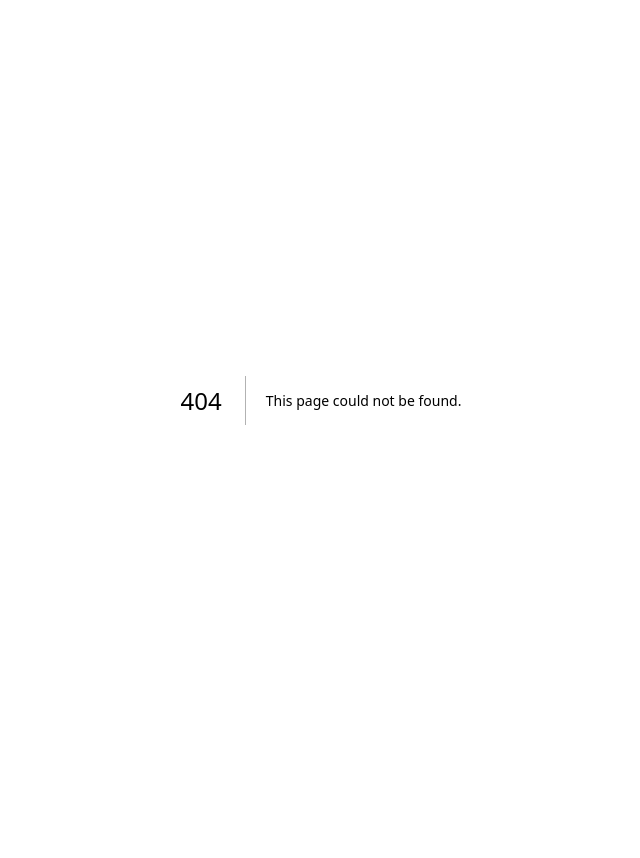
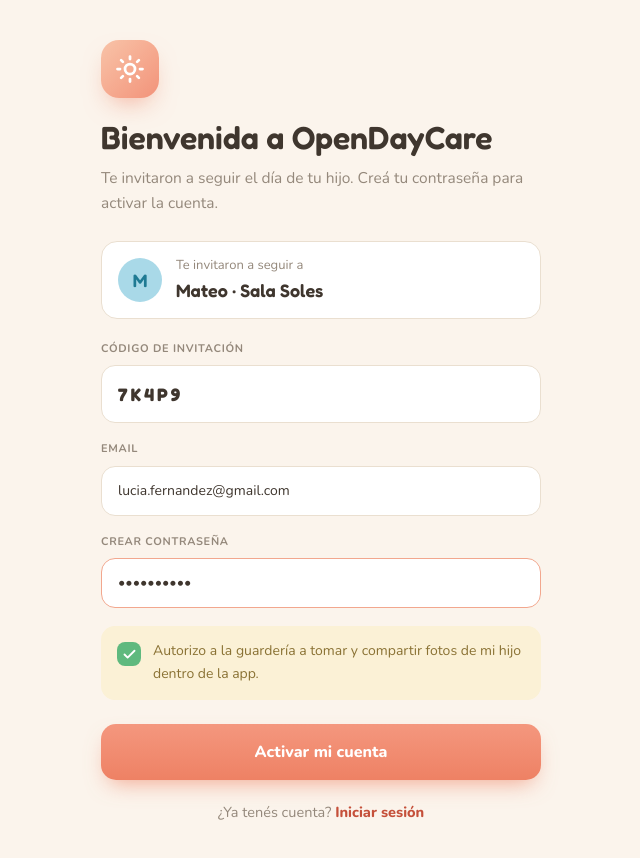
Before and after one commit to AnaRoGon/open-daycare, a Next.js app: page /activate in a window 1280 px wide. Before the commit this address had no page. Shown: the top 858 px of the page, without its empty margins (319-959 px from the left). Before the commit the page ends 800 px from the top, so only its background shows below. Built offline with nearby package versions, Linux system fonts and the light colour scheme.

Commit message:
Step 03: Create activate page

```diff
--- /dev/null
+++ b/app/(auth)/activate/page.tsx
@@ -0,0 +1,95 @@
+import Link from "next/link";
+
+export default function ActivatePage() {
+  return (
+    <div className="min-h-screen flex items-center justify-center bg-[#FBF4EC] px-5 py-10">
+      <div className="w-full max-w-[440px]">
+        {/* Icon */}
+        <div className="w-[58px] h-[58px] rounded-[18px] bg-gradient-to-br from-[#F8C3A8] to-[#F2937A] flex items-center justify-center mb-5.5 shadow-[0_12px_26px_-10px_rgba(238,129,100,0.65)]">
+          <svg width="30" height="30" viewBox="0 0 24 24" fill="none" stroke="#fff" strokeWidth="2.2" strokeLinecap="round" strokeLinejoin="round">
+            <circle cx="12" cy="12" r="4" />
+            <path d="M12 2v2M12 20v2M4.9 4.9l1.4 1.4M17.7 17.7l1.4 1.4M2 12h2M20 12h2M4.9 19.1l1.4-1.4M17.7 6.3l1.4-1.4" />
+          </svg>
+        </div>
+
+        {/* Welcome heading */}
+        <h1 className="font-display font-semibold text-[32px] leading-[1.15] mb-2 text-[#3F362E]">
+          Bienvenida a OpenDayCare
+        </h1>
+        <p className="mb-6.5 text-[#94887B] text-[15.5px] leading-relaxed">
+          Te invitaron a seguir el día de tu hijo. Creá tu contraseña para activar la cuenta.
+        </p>
+
+        {/* Child info card */}
+        <div className="flex items-center gap-3.5 bg-white border border-[#EADFD0] rounded-[16px] px-4 py-3.5 mb-5.5">
+          <div className="w-11 h-11 rounded-full bg-[#A9D9E8] text-[#1F7A93] font-display font-semibold text-lg flex items-center justify-center">
+            M
+          </div>
+          <div>
+            <div className="text-[13px] text-[#94887B]">Te invitaron a seguir a</div>
+            <div className="font-display font-semibold text-lg text-[#3F362E]">Mateo · Sala Soles</div>
+          </div>
+        </div>
+
+        {/* Invitation code */}
+        <div className="text-[11px] font-bold tracking-[0.7px] text-[#94887B] mb-2">
+          CÓDIGO DE INVITACIÓN
+        </div>
+        <input
+          defaultValue="7K4P9"
+          readOnly
+          className="w-full px-4 py-3.5 rounded-[14px] border border-[#EADFD0] bg-white text-[#3F362E] text-lg tracking-[3px] font-bold font-display mb-4.5"
+        />
+
+        {/* Email */}
+        <div className="text-[11px] font-bold tracking-[0.7px] text-[#94887B] mb-2">
+          EMAIL
+        </div>
+        <input
+          type="email"
+          defaultValue="lucia.fernandez@gmail.com"
+          readOnly
+          className="w-full px-4 py-3.5 rounded-[14px] border border-[#EADFD0] bg-white text-[#3F362E] text-sm mb-4.5"
+        />
+
+        {/* Create password */}
+        <div className="text-[11px] font-bold tracking-[0.7px] text-[#94887B] mb-2">
+          CREAR CONTRASEÑA
+        </div>
+        <input
+          type="password"
+          defaultValue="contraseña"
+          className="w-full px-4 py-3.5 rounded-[14px] border border-[#F2A78E] bg-white text-[#3F362E] text-sm mb-4.5"
+        />
+
+        {/* Photo authorization checkbox */}
+        <label className="flex items-start gap-3 bg-[#FBF1D6] rounded-[14px] px-4 py-3.5 mb-6 cursor-pointer">
+          <span className="flex-none w-6 h-6 rounded-[8px] bg-[#5FB97E] flex items-center justify-center mt-0.5">
+            <svg width="15" height="15" viewBox="0 0 24 24" fill="none" stroke="#fff" strokeWidth="3" strokeLinecap="round" strokeLinejoin="round">
+              <polyline points="20 6 9 17 4 12" />
+            </svg>
+          </span>
+          <span className="text-sm text-[#8A7234] leading-relaxed">
+            Autorizo a la guardería a tomar y compartir fotos de mi hijo dentro de la app.
+          </span>
+        </label>
+
+        {/* Activate button */}
+        <button
+          type="button"
+          className="w-full py-4 rounded-[15px] bg-gradient-to-b from-[#F4977E] to-[#EE8164] text-white font-extrabold text-base cursor-pointer shadow-[0_10px_22px_-8px_rgba(238,129,100,0.7)]"
+        >
+          Activar mi cuenta
+        </button>
+
+        {/* Footer link */}
+        <p className="text-center mt-5.5 text-[#94887B] text-[14.5px]">
+          ¿Ya tenés cuenta?{" "}
+          <Link href="/login" className="text-[#C5503A] font-extrabold">
+            Iniciar sesión
+          </Link>
+        </p>
+      </div>
+    </div>
+  );
+}
```
